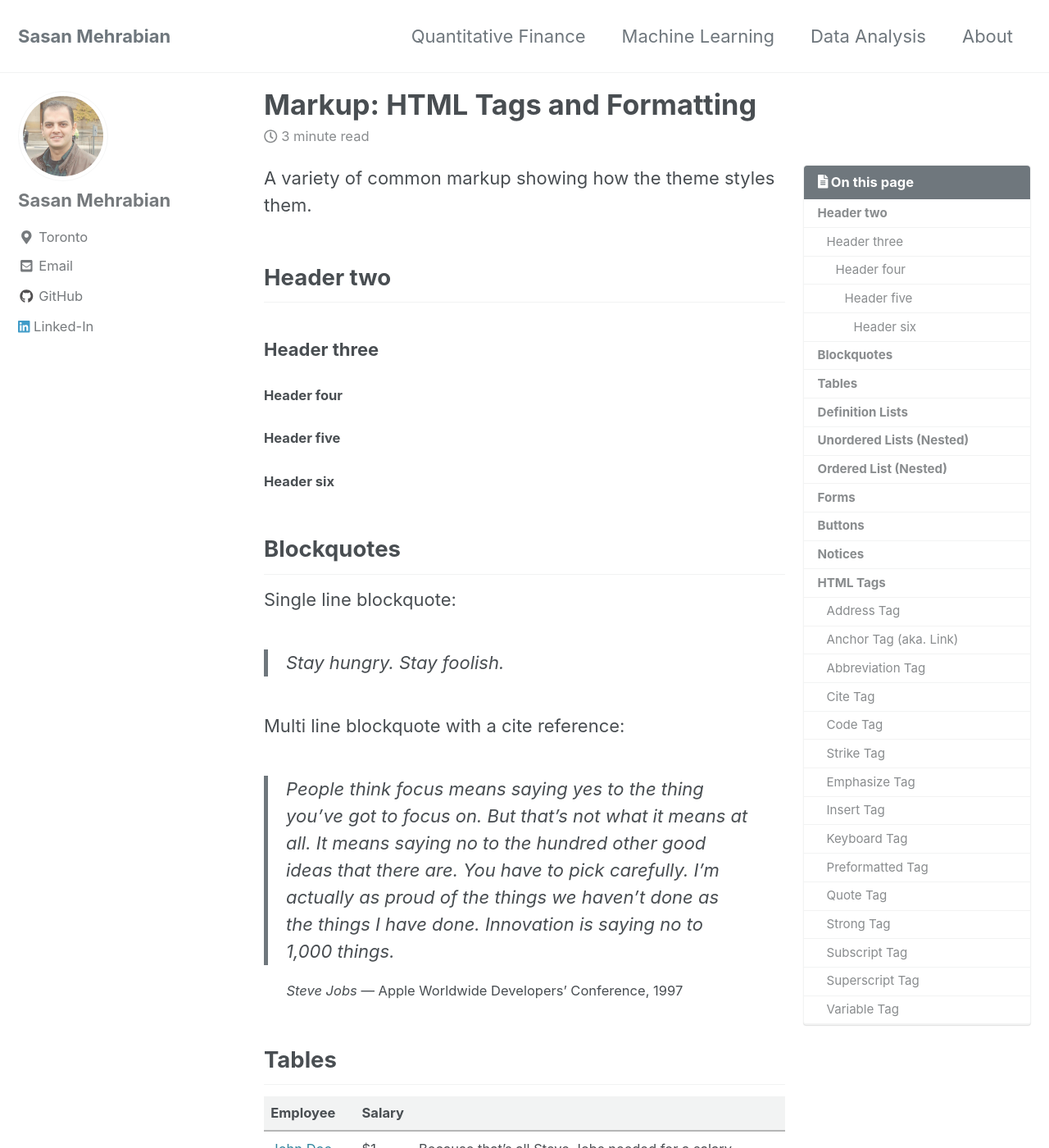
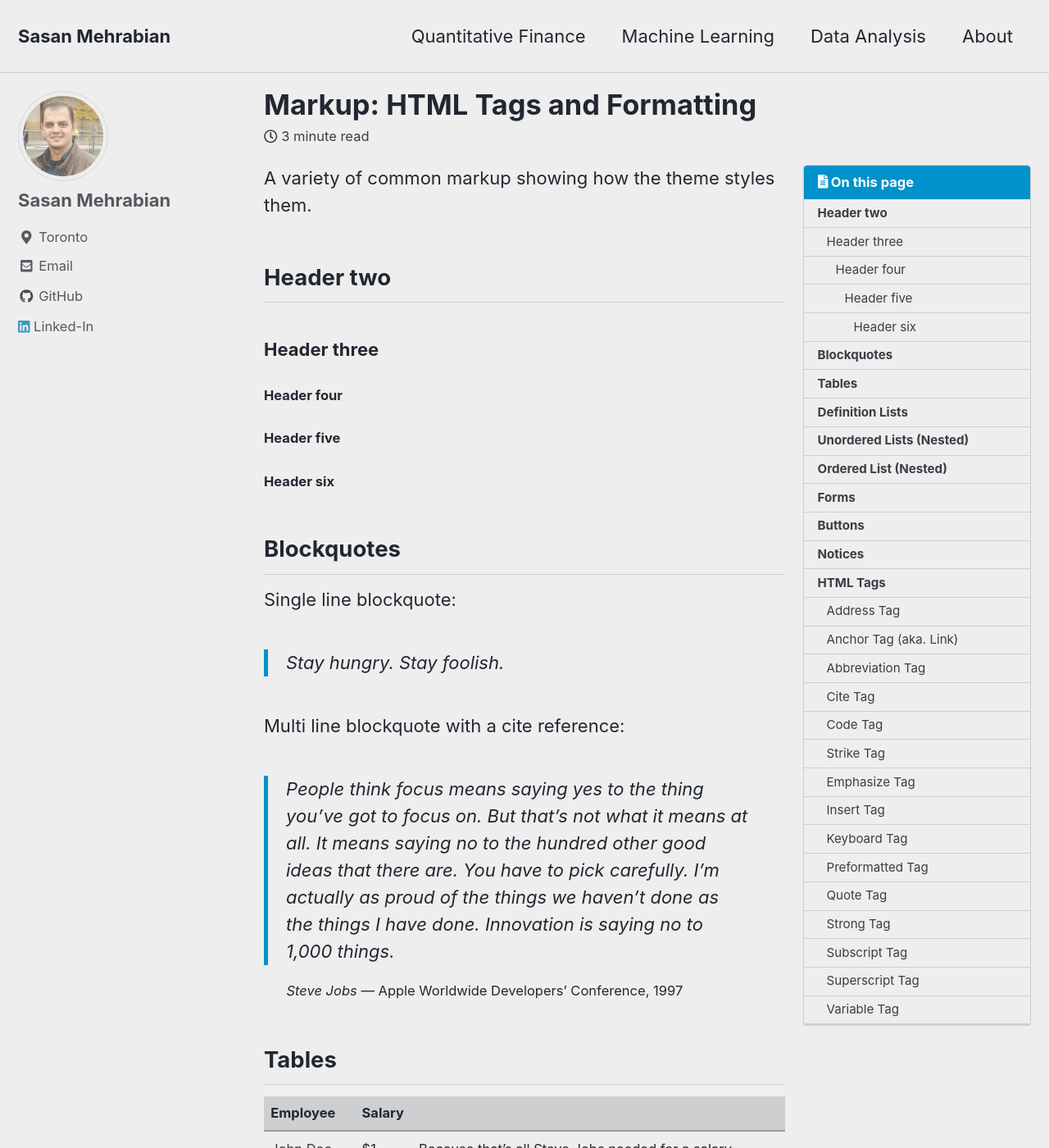
Before and after one commit to sasanmehrabian/sasanmehrabian.github.io, a Jekyll site: the page built from _posts/2013-01-11-markup-html-tags-and-formatting.md, in a window 1280 px wide and 1400 px high. Shown: the whole window at 82% size. Built offline with Jekyll 4.4.1, drawn with Linux system fonts in a browser that asks for light colours; cached includes are drawn as plain includes; nearby versions of some CDN libraries.

Commit message:
new github

```diff
--- a/_config.yml
+++ b/_config.yml
@@ -12,7 +12,7 @@
 
 # theme                  : "minimal-mistakes-jekyll"
 # remote_theme           : "mmistakes/minimal-mistakes"
-minimal_mistakes_skin    : "default" # "air", "aqua", "contrast", "dark", "dirt", "neon", "mint", "plum", "sunrise"
+minimal_mistakes_skin    : "air" #"default" # "air", "aqua", "contrast", "dark", "dirt", "neon", "mint", "plum", "sunrise"
 
 # Site Settings
 locale                   : "en-US"
@@ -129,7 +129,7 @@ author:
       url: "https://github.com/sasanmehrabian/"
     - label: "Linked-In"
       icon: "fab fa-linkedin"
-      url: "https://www.linkedin.com/feed/"
+      url: "https://www.linkedin.com/in/sasan-mehrabian-phd-62955b38/?originalSubdomain=ca"
 
 # Site Footer
 footer:
```
